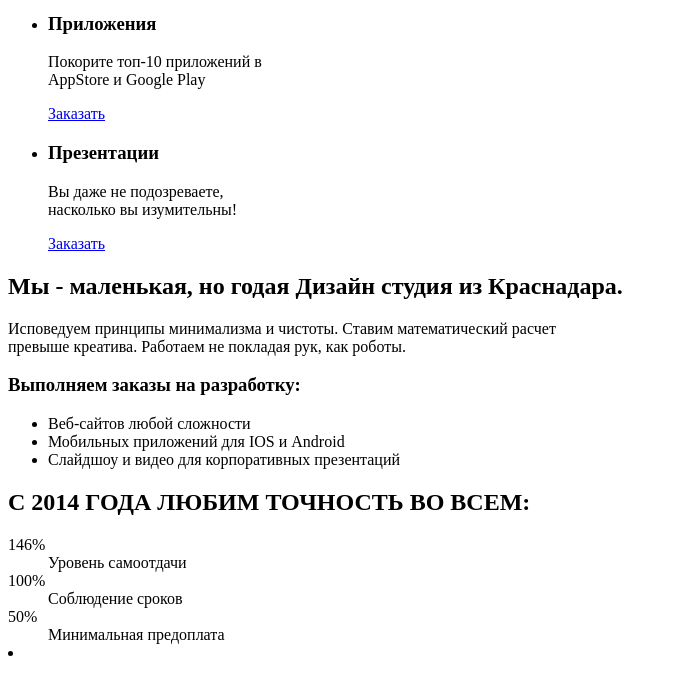
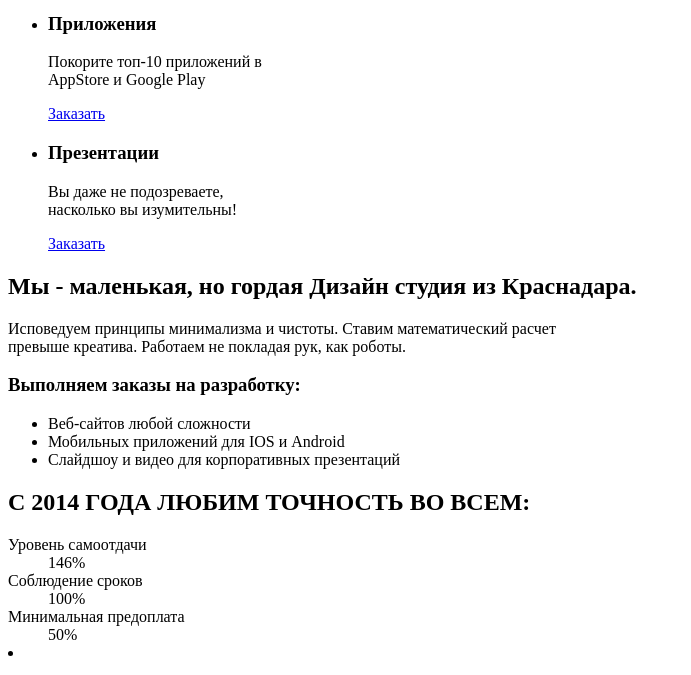
Before and after one commit to Lait911/893787-nerds, a plain HTML site: page index.html in a window 1280 px wide. Shown: the part 730-1405 px from the top of the page, without its empty margins (0-691 px from the left). Drawn offline with Linux system fonts and the light colour scheme.

Commit message:
исправил актив и каталог ошибка

```diff
--- a/index.html
+++ b/index.html
@@ -74,7 +74,7 @@
     </section>
     <div class="abot-us-wrapper">
     <section class="holder">
-      <h2 class="holder-title">Мы - маленькая, но годая
+      <h2 class="holder-title">Мы - маленькая, но гордая
       Дизайн студия из Краснадара.</h2>
       <p class="holder-text">
         Исповедуем принципы минимализма и чистоты. Ставим математический расчет<br>
@@ -96,12 +96,12 @@
     <section class="statistics">
       <h2 class="statistics-title">С 2014 ГОДА ЛЮБИМ ТОЧНОСТЬ ВО ВСЕМ:</h2>
       <dl class="statistics-list">
-        <dt class="statistics-term">146%</dt>
-        <dd class="statistics-term-determination">Уровень самоотдачи</dd>
-        <dt class="statistics-term">100%</dt>
-        <dd class="statistics-term-determination">Соблюдение сроков</dd>
-        <dt class="statistics-term">50%</dt>
-        <dd class="statistics-term-determination">Минимальная предоплата</dd>
+        <dt class="statistics-term">Уровень самоотдачи</dt>
+        <dd class="statistics-determination">146%</dd>
+        <dt class="statistics-term">Соблюдение сроков</dt>
+        <dd class="statistics-determination">100%</dd>
+        <dt class="statistics-term">Минимальная предоплата</dt>
+        <dd class="statistics-determination">50%</dd>
         <li class="statistics-item">
       </dl>
       <img src="logo.svg" width="100" height="50" alt="Логотип Нёрдс">
```
Also changed, not shown: catalog.html (+3 -3 lines).
